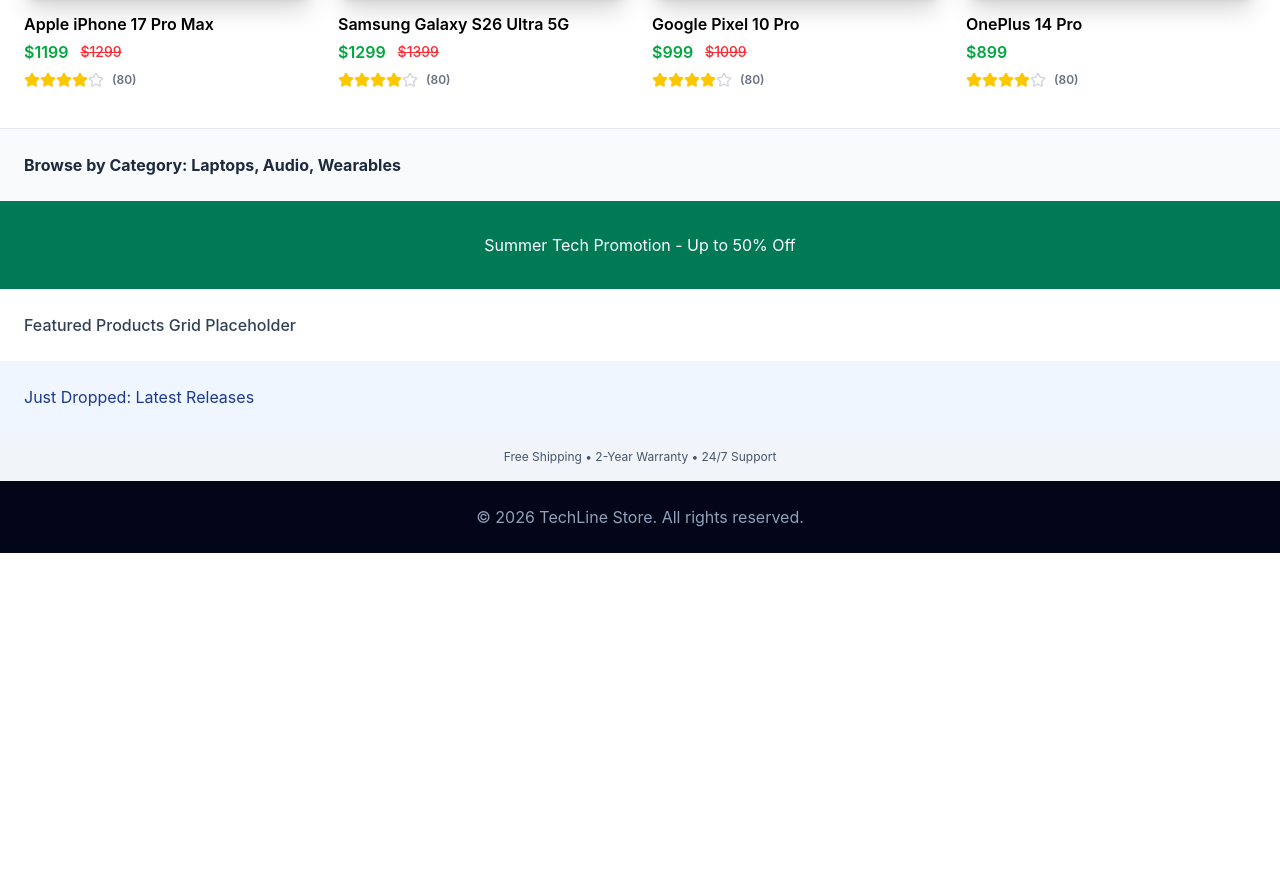
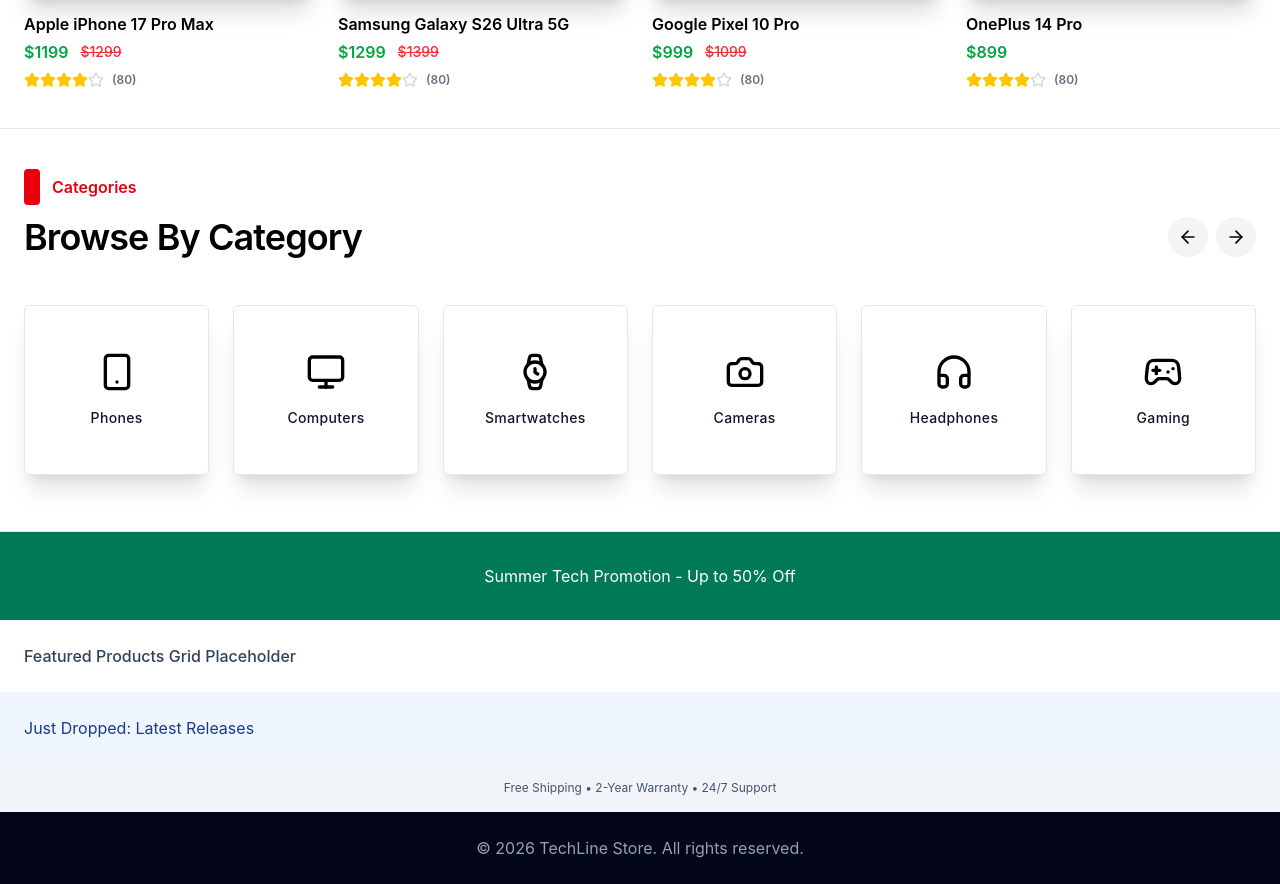
Before and after one commit to shepherd-bit/techline-store, a React (Vite) app: page / in a window 1280 px wide. Shown: the part 940-1824 px from the top of the page. Before the commit the page ends 1493 px from the top, so only its background shows below. Built offline with nearby package versions, Linux system fonts and the light colour scheme.

Commit message:
Update Categories.tsx

```diff
--- a/src/components/home/Categories.tsx
+++ b/src/components/home/Categories.tsx
@@ -1,3 +1,64 @@
+import { Smartphone, Monitor, Watch, Camera, Headphones, Gamepad2, ArrowLeft, ArrowRight } from 'lucide-react';
+import { motion } from 'framer-motion';
+
+const categories = [
+    { name: 'Phones', icon: Smartphone, path: '/category/phones' },
+    { name: 'Computers', icon: Monitor, path: '/category/computers' },
+    { name: 'Smartwatches', icon: Watch, path: '/category/smartwatches' },
+    { name: 'Cameras', icon: Camera, path: '/category/cameras' },
+    { name: 'Headphones', icon: Headphones, path: '/category/headphones' },
+    { name: 'Gaming', icon: Gamepad2, path: '/category/gaming' },
+];
+
 export default function Categories() {
-  return <div className="p-6 bg-slate-50 text-slate-800 font-bold">Browse by Category: Laptops, Audio, Wearables</div>;
+    return (
+        <section className="w-full max-w-[1400px] mx-auto px-4 sm:px-6 py-10 border-b border-gray-200">
+            {/* Section Header */}
+            <div className="flex flex-col md:flex-row md:items-end justify-between mb-8 gap-6">
+                <div>
+                    <div className="flex items-center space-x-3 mb-3">
+                        <span className="w-4 h-9 bg-red-600 rounded-sm inline-block"></span>
+                        <span className="text-red-600 font-semibold text-sm sm:text-base">Categories</span>
+                    </div>
+                    <h2 className="text-2xl sm:text-4xl font-semibold tracking-tight text-black">
+                        Browse By Category
+                    </h2>
+                </div>
+
+                {/* Navigation Arrows */}
+                <div className="flex space-x-2 self-end md:self-auto">
+                    <button className="w-10 h-10 rounded-full bg-gray-100 flex items-center justify-center hover:bg-gray-200 transition-colors">
+                        <ArrowLeft className="w-5 h-5 text-black" />
+                    </button>
+                    <button className="w-10 h-10 rounded-full bg-gray-100 flex items-center justify-center hover:bg-gray-200 transition-colors">
+                        <ArrowRight className="w-5 h-5 text-black" />
+                    </button>
+                </div>
+            </div>
+
+            {/* Categories Grid */}
+            <div className="grid grid-cols-2 sm:grid-cols-3 lg:grid-cols-6 gap-6 pt-4 pb-4">
+                {categories.map((cat) => {
+                    const IconComponent = cat.icon;
+
+                    return (
+                        <motion.a
+                            key={cat.name}
+                            href={cat.path}
+                            whileHover={{ scale: 1.08, y: -6 }}
+                            transition={{ type: 'spring', stiffness: 300, damping: 20 }}
+                            className="group relative flex flex-col items-center justify-center h-[170px] rounded-md bg-white border border-gray-200 shadow-xl shadow-black/10 hover:bg-black hover:text-white hover:border-black hover:shadow-2xl hover:shadow-black/30 transition-colors duration-300"
+                        >
+                            <IconComponent
+                                className="w-10 h-10 mb-4 text-black group-hover:text-white group-hover:drop-shadow-[0_0_10px_rgba(255,255,255,0.8)] transition-all duration-300"
+                            />
+                            <span className="text-sm font-medium tracking-wide">
+                                {cat.name}
+                            </span>
+                        </motion.a>
+                    );
+                })}
+            </div>
+        </section>
+    );
 }
```
